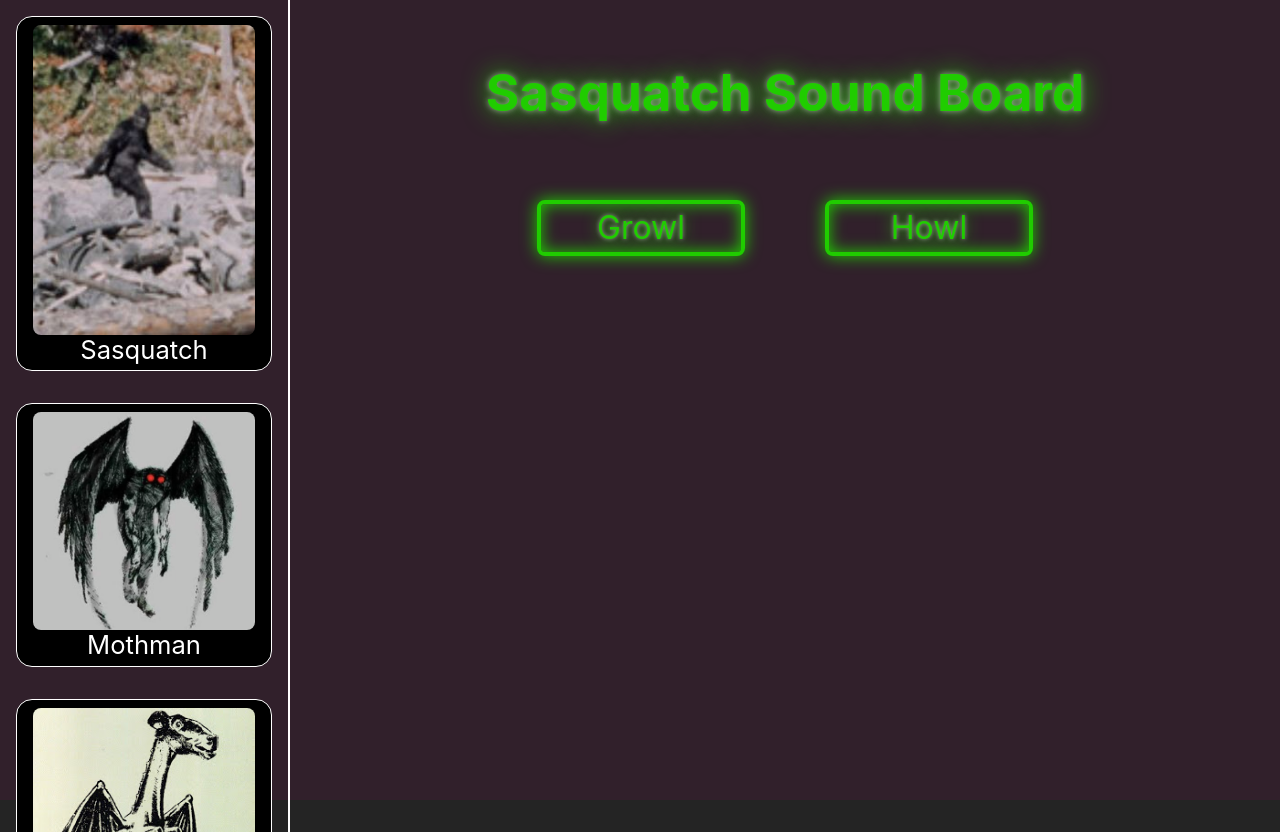
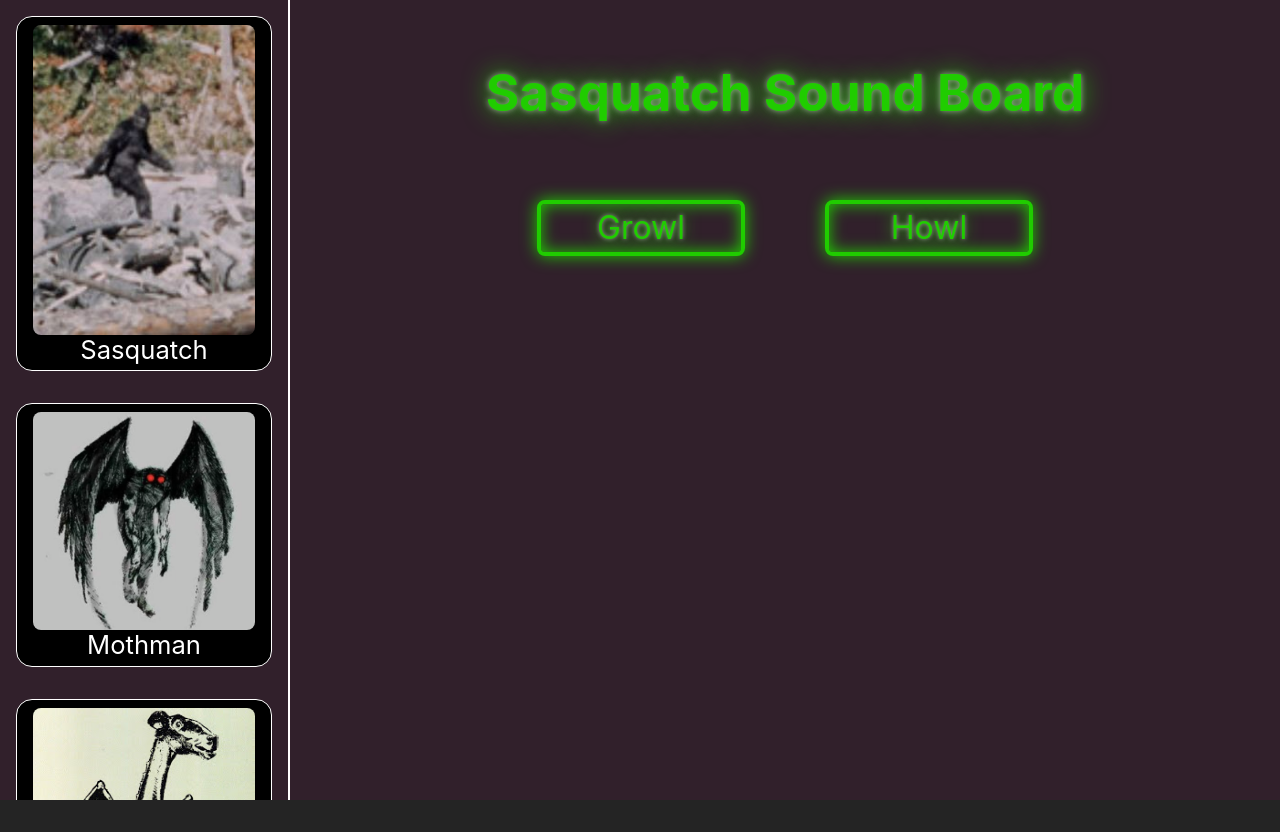
Before and after one commit to Bryandalton/cryptidsoundboard, a React (Vite) app: page / in a window 1280 px wide. After the commit the page ends 800 px from the top, so only its background shows below. Built offline with nearby package versions, Linux system fonts and the light colour scheme.

Commit message:
x-y resize

```diff
--- a/src/App.jsx
+++ b/src/App.jsx
@@ -17,7 +17,6 @@ const CryptidBoard = styled.aside`
   display: flex;
   flex-direction: column;
   gap: 2rem;
-  height: 100vh;
   width: 20vw;
   border-right: white solid 2px;
   padding: 1rem;
--- a/src/pages/soundButtons.jsx
+++ b/src/pages/soundButtons.jsx
@@ -3,6 +3,7 @@ import SoundButton from "./components/soundButton";
 
 const SoundPanel = styled.section`
   flex:1;
+  overflow-y: auto;
 `;
 const SoundBoard = styled.div`
   display: grid;
```
